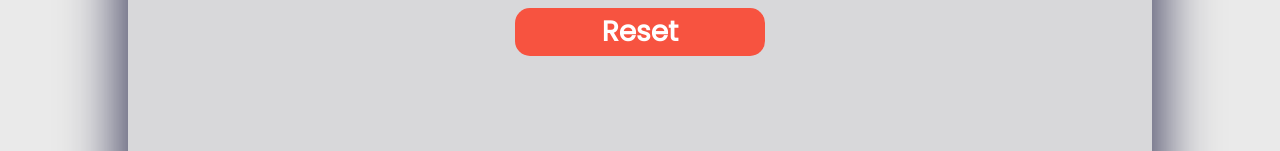
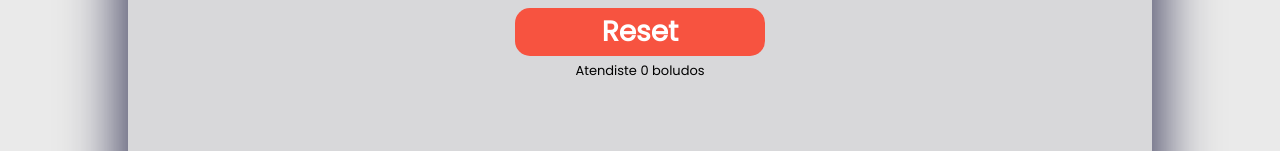
Before and after one commit to cecibiagiola/bolucounter, a React (Create React App) app in the folder clicks/: page / in a window 1280 px wide. Shown: the part 585-736 px from the top of the page. Built offline with nearby package versions, Linux system fonts and the light colour scheme.

Commit message:
fix local storage hook

```diff
--- a/clicks/src/App.js
+++ b/clicks/src/App.js
@@ -4,8 +4,9 @@ import {Button} from './Button/index.js'
 import { useState } from 'react';
 import Boludos from './img/boludos.jpg';
 import Swal from 'sweetalert2';
-/* import { Saved } from './Saved/Saved'; */
-/* import { useLocalStorage } from './useLocalStorage';  */
+import { Saved } from './Saved/Saved';
+import { useLocalStorage } from './hooks/useLocalStorage';
+
 
 
 
@@ -13,13 +14,15 @@ function App() {
 
   const [numClicks, setNumClicks] = useState(0);
 
-
-  /* const [num, savedNum] = useLocalStorage('NUMBERS_V1', []) */
+  //Acordate que esto adentro, aparte de guardar en el localStoga, tambien guarda el estado (useState) :O
+  const [total, setTotal] = useLocalStorage("totalBoloCounter", 0);
 
 
-  const onHandleClick = () => {
+  const  onHandleClick = () => {
     setNumClicks(numClicks + 1);
-
+    // Guarda con esto!
+    // Por que cuando en la app llega al 10 no se ve el carteltilo? Pero si al 11?
+    // Si ahi dice que se dispare al === 10 !
     if(numClicks === 10){
       Swal.fire({
         title: 'Advertencia',
@@ -39,9 +42,7 @@ function App() {
       icon: 'success',
       confirmButtonText: 'Merezco vacaciones'
     });
-
-
-    /* savedNum(numClicks); */
+    setTotal(total + numClicks);
     setNumClicks(0);
   };
 
@@ -68,8 +69,8 @@ function App() {
           text='Reset'
           clickButton={false}
           onHandleClick={ resetCounter } />
-        {/* <Saved
-        saved={num}/> */}
+         <Saved
+        saved={total}/>
 
  </div>
 
--- a/clicks/src/Saved/Saved.css
+++ b/clicks/src/Saved/Saved.css
@@ -1,4 +1,5 @@
-.saved-container{
-    font-size: small;
-    color: white;
+/* Lo puse en negro para que sea mas bello de que es (no se venia) */
+.saved-container {
+  font-size: small;
+  color: rgb(0, 0, 0);
 }
--- /dev/null
+++ b/clicks/src/hooks/useLocalStorage.js
@@ -0,0 +1,33 @@
+import { useState } from "react";
+
+const useLocalStorage = (total, initialValue) => {
+  // Se crea un estado para guardar el valor del localStorage
+  // Como valor inicial puede ser el que ya esta en el localStorage, o el valor inicial que se le pasa
+  // por que no se encontro nada en el storage
+  const [storageValue, setStoredValue] = useState(
+    //Esta funcion va a definir el valor inicial
+    () => {
+      // Se obtiene el valor del localStorage
+      const localStorageValue = localStorage.getItem(total);
+      // Cuidado! Por que puede ser que no haya nada en el storage :/
+      // Si hay, se parsea y se retorna
+      if (localStorageValue) {
+        return JSON.parse(localStorageValue);
+      } else {
+        //Y si no hay, se retorna el valor inicial (para el boluCoutner se le va a pasar 0)
+        return initialValue;
+      }
+    }
+  );
+
+  // Se crea un estado (funcion) para guardar el valor en el storage y en el estado =)
+  const setValue = (value) => {
+    // Se guarda el valor en el localStorage
+    localStorage.setItem(total, JSON.stringify(value));
+    // Se guarda el valor en el estado
+    setStoredValue(value);
+  };
+
+  return [storageValue, setValue];
+};
+export { useLocalStorage };
```
Also changed, not shown: clicks/src/useLocalStorage.js (deleted, +0 -32 lines).
